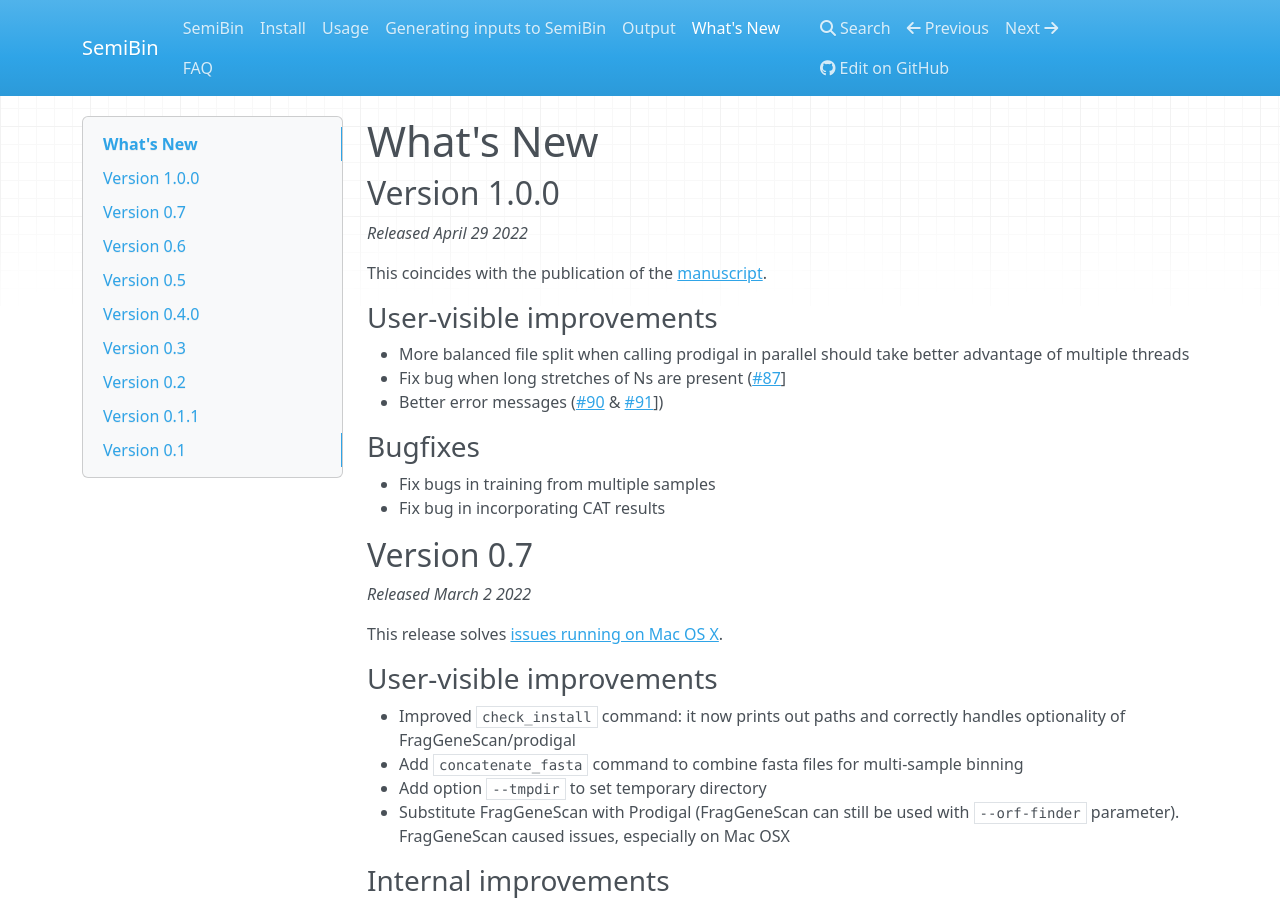
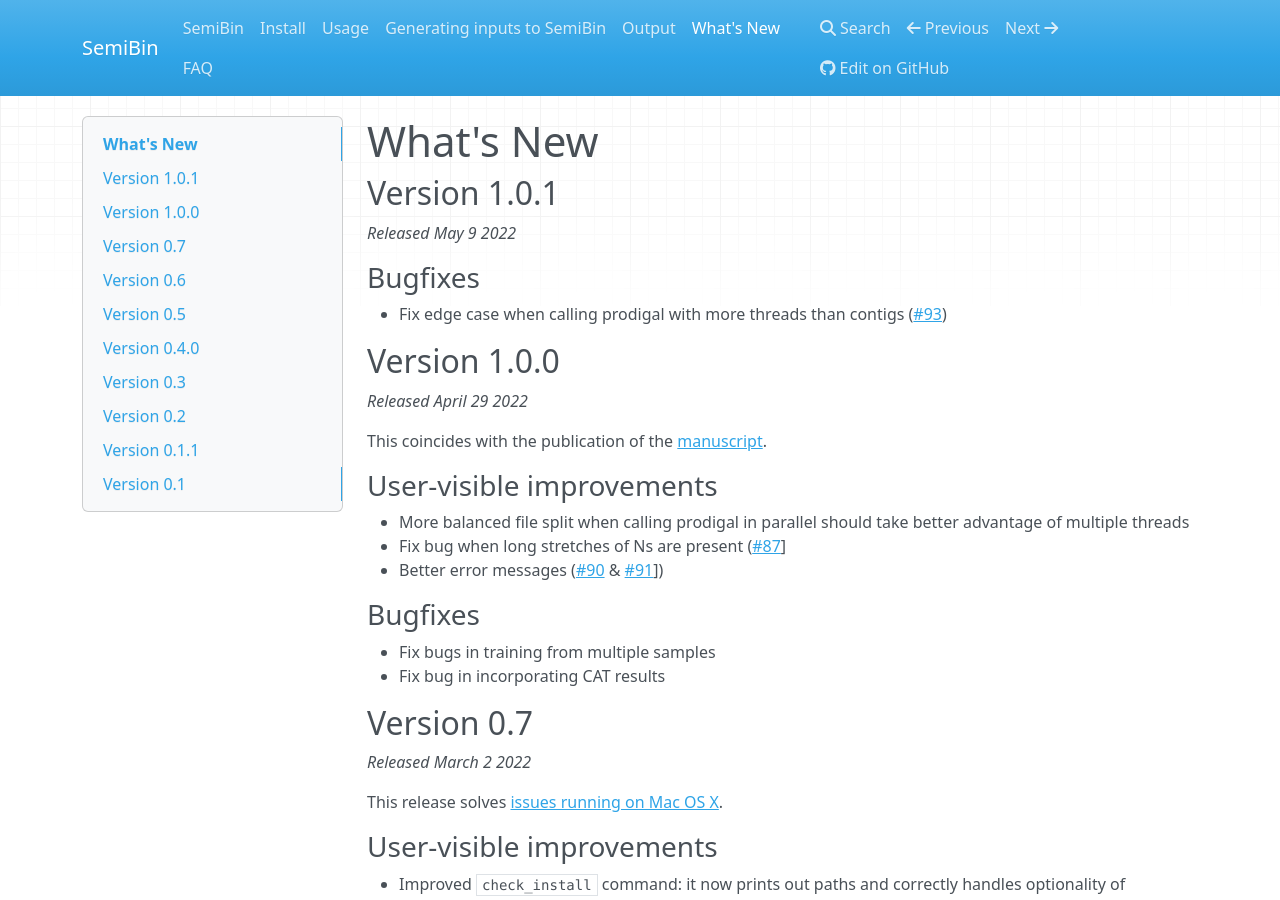
Before and after one commit to BigDataBiology/SemiBin, an MkDocs documentation site: the page built from docs/whatsnew.md, in a window 1280 px wide and 900 px high. Built offline with MkDocs 1.6.1, drawn with Linux system fonts in a browser that asks for light colours; nearby versions of some CDN libraries.

Commit message:
RLS Version 1.0.1
Bugfix release (fixing #93)

```diff
--- a/docs/whatsnew.md
+++ b/docs/whatsnew.md
@@ -1,4 +1,14 @@
 # What's New
+
+## Version 1.0.1
+
+*Released May 9 2022*
+
+
+### Bugfixes
+
+- Fix edge case when calling prodigal with more threads than contigs
+  ([#93](https://github.com/BigDataBiology/SemiBin/issues/93))
 
 ## Version 1.0.0
 
```
Also changed, not shown: 2 other files.
